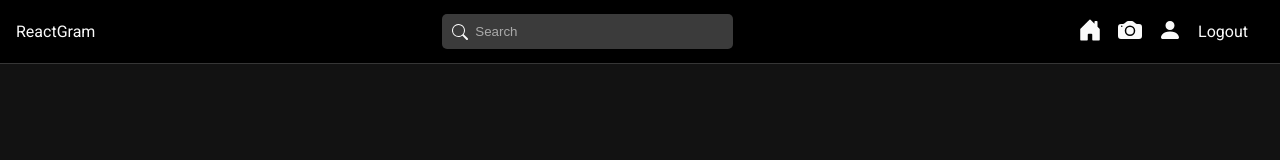
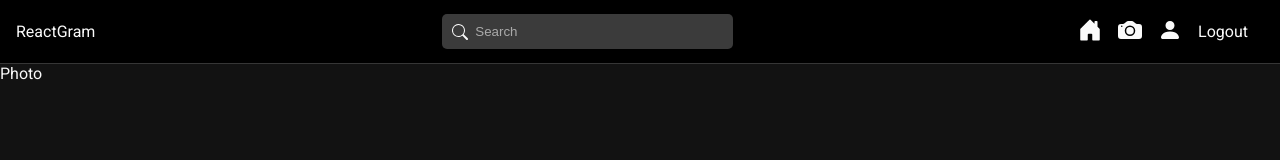
Before and after one commit to rafalebre/React_IG, a React (Create React App) app in the folder frontend/: page /photos/1 in a window 1280 px wide. Shown: the top 160 px of the page. Built offline with nearby package versions, Linux system fonts and the light colour scheme; sample sign-in values are in the browser's storage.

Commit message:
265: Criando página de foto individual

```diff
--- a/frontend/src/App.js
+++ b/frontend/src/App.js
@@ -16,6 +16,7 @@ import Login from './pages/Auth/Login';
 import Register from './pages/Auth/Register';
 import EditProfile from './pages/EditProfile/EditProfile';
 import Profile from './pages/Profile/Profile';
+import Photo from './pages/Photo/Photo';
 
 
 function App() {
@@ -36,6 +37,7 @@ function App() {
           <Route path="/users/:id" element={auth ? <Profile /> : <Navigate to="/login" />} />
           <Route path="/login" element={!auth ? <Login /> : <Navigate to="/" />} />
           <Route path="/register" element={!auth ? <Register /> : <Navigate to="/" />} />
+          <Route path="/photos/:id" element={auth ? <Photo /> : <Navigate to="/login" />} />
         </Routes>
        </div>
         <Footer />
--- /dev/null
+++ b/frontend/src/pages/Photo/Photo.jsx
@@ -0,0 +1,24 @@
+import "./Photo.css"
+
+import {uploads} from "../../utils/config"
+
+// components
+import Message from "../../components/Message"
+import { Link } from "react-router-dom"
+
+// hooks
+import { useEffect, useState } from "react"
+import { useSelector, useDispatch } from "react-redux"
+import { useParams } from "react-router-dom"
+
+
+// Redux
+
+
+const Photo = () => {
+  return (
+    <div>Photo</div>
+  )
+}
+
+export default Photo
```
Also changed, not shown: frontend/src/pages/Photo/Photo.css (added).
